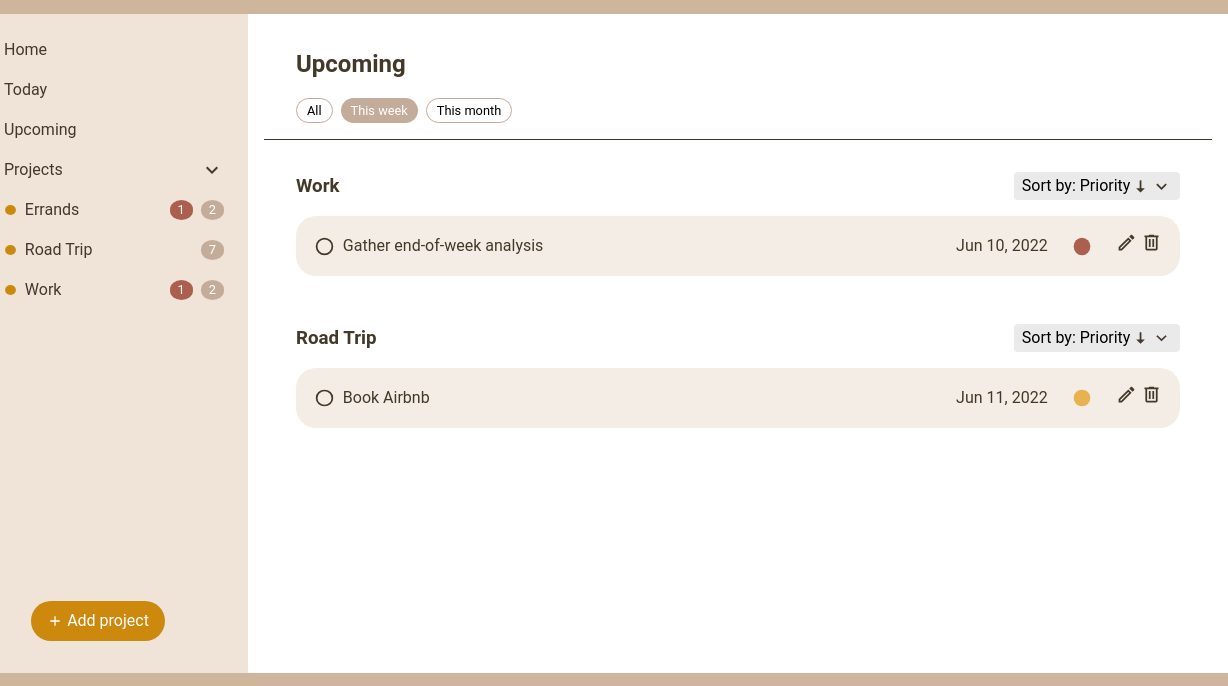
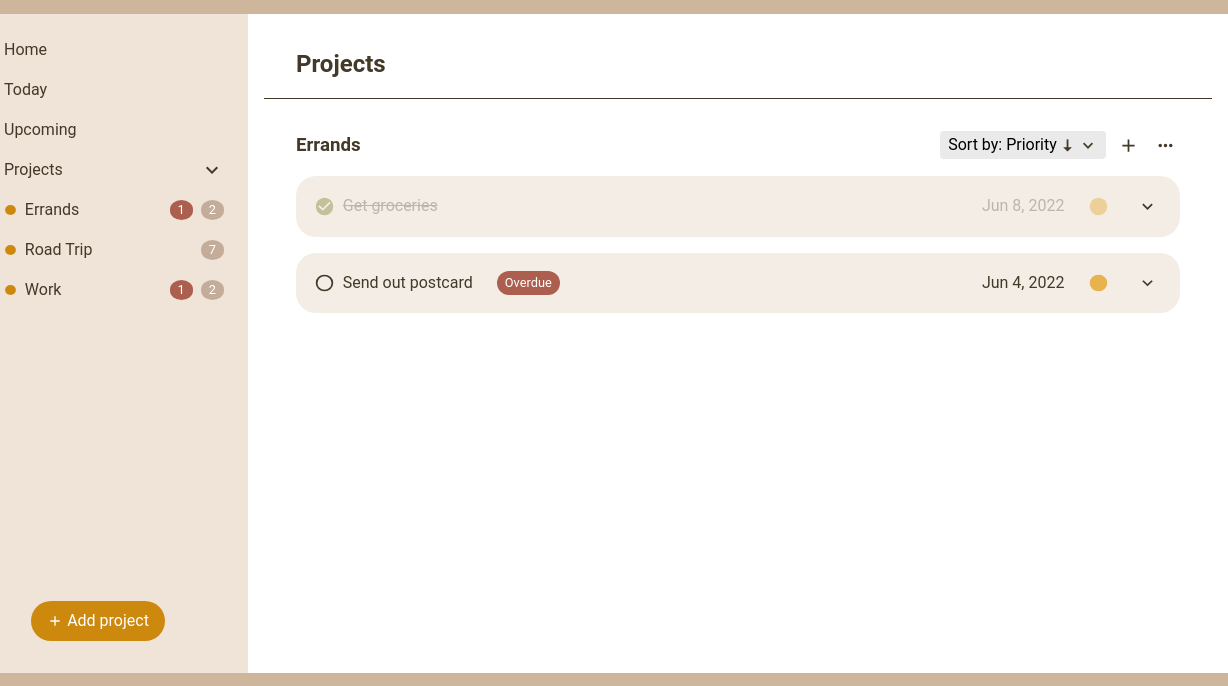
Before and after one commit to hannahkim313/to-do-list, a website built with webpack: page dist/index.html in a window 1280 px wide. Shown: the part 71-757 px from the top of the page, 52-1280 px from the left. Built offline with nearby package versions, Linux system fonts and the light colour scheme.

Commit message:
Create and style 'Projects' page

```diff
--- a/src/css/style.css
+++ b/src/css/style.css
@@ -710,6 +710,167 @@ header img[src*="logo"] {
 }
 
 /******************************************************************************/
+/* Selectors for each project section start here.
+/******************************************************************************/
+
+#projects-page {
+    padding: 16px;
+
+    overflow-y: auto;
+
+    grid-column: 2 / 3;
+    grid-row: 2 / 3;
+
+    display: grid;
+    grid-template-rows: auto 1fr;
+}
+
+#projects-page h2 {
+    padding: 16px 16px 16px 32px;
+
+    border-bottom: 1px solid var(--main-font-color);
+
+    grid-row: 1 / 2;
+}
+
+#projects-page .project {
+    padding: 32px 32px 16px 32px;
+
+    grid-row: 2 / 3;
+
+    display: grid;
+    grid-template-columns: 1fr auto;
+    grid-template-rows: auto 1fr;
+}
+
+#projects-page .project button {
+    background: none;
+    border: none;
+}
+
+#projects-page .project img[src$="svg"] {
+    width: 1.3rem;
+}
+
+#projects-page .project h3 {
+    padding-bottom: 16px;
+
+    grid-column: 1 / 2;
+}
+
+/* Selectors for the project options start here. */
+
+#projects-page .project .options {
+    padding-bottom: 16px;
+
+    grid-column: 2 / 3;
+
+    display: flex;
+    align-items: center;
+    gap: 8px;
+}
+
+#projects-page .project .options .drop-down {
+    padding: 2px 8px;
+
+    background-color: var(--grey-light);
+    border-radius: 4px;
+
+    display: flex;
+    align-items: center;
+
+    transition: all 0.1s ease-out;
+}
+
+#projects-page .project .options .drop-down:hover {
+    background-color: var(--grey);
+
+    transition: all 0.1s ease-in;
+}
+
+#projects-page .project .options .drop-down .input {
+    display: flex;
+    align-items: center;
+}
+
+#projects-page .project .options button:not(.drop-down) {
+    padding: 4px;
+
+    transition: all 0.1s ease-out;
+}
+
+#projects-page .project .options button:not(.drop-down):hover {
+    background-color: var(--grey-light);
+    border-radius: 8px;
+
+    transition: all 0.1s ease-in;
+}
+
+/* Selectors for the project tasks start here. */
+
+#projects-page .project .tasks {
+    grid-column: 1 / 3;
+
+    display: flex;
+    flex-direction: column;
+    gap: 16px;
+}
+
+#projects-page .project .task {
+    padding: 16px 18px;
+
+    background-color: var(--grey-orange-light);
+    border-radius: 20px;
+
+    display: flex;
+    justify-content: space-between;
+}
+
+#projects-page .project .task.checked .left,
+#projects-page .project .task.checked .right > :not(.expand-task) {
+    color: var(--grey-dark);
+
+    opacity: 0.5;
+}
+
+#projects-page .project .task .left {
+    display: flex;
+    align-items: center;
+    gap: 8px;
+}
+
+#projects-page .project .task .left .overdue {
+    font-size: 0.8rem;
+
+    margin-left: 16px;
+    padding: 2px 8px;
+
+    color: white;
+
+    background-color: var(--red);
+    border-radius: 16px;
+}
+
+#projects-page .project .task .right {
+    display: flex;
+    align-items: center;
+    gap: 24px;
+}
+
+#projects-page .project .task .right .expand-task {
+    padding: 4px;
+
+    transition: all 0.1s ease-out;
+}
+
+#projects-page .project .task .right .expand-task:hover {
+    background-color: #e0d4ca;
+    border-radius: 8px;
+
+    transition: all 0.1s ease-in;
+}
+
+/******************************************************************************/
 /* Selectors for the footer start here.
 /******************************************************************************/
 
```
Also changed, not shown: dist/index.html.
